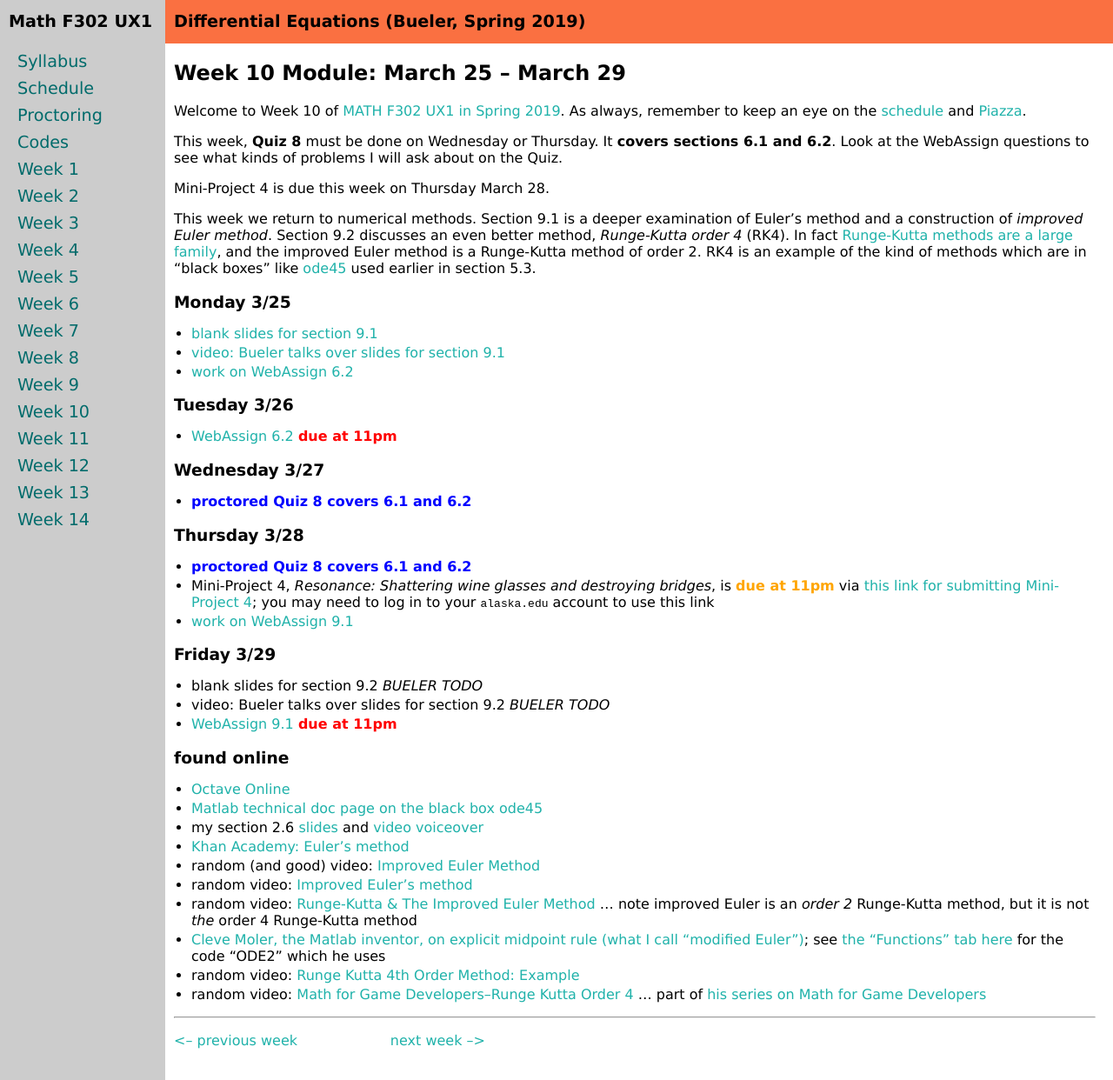
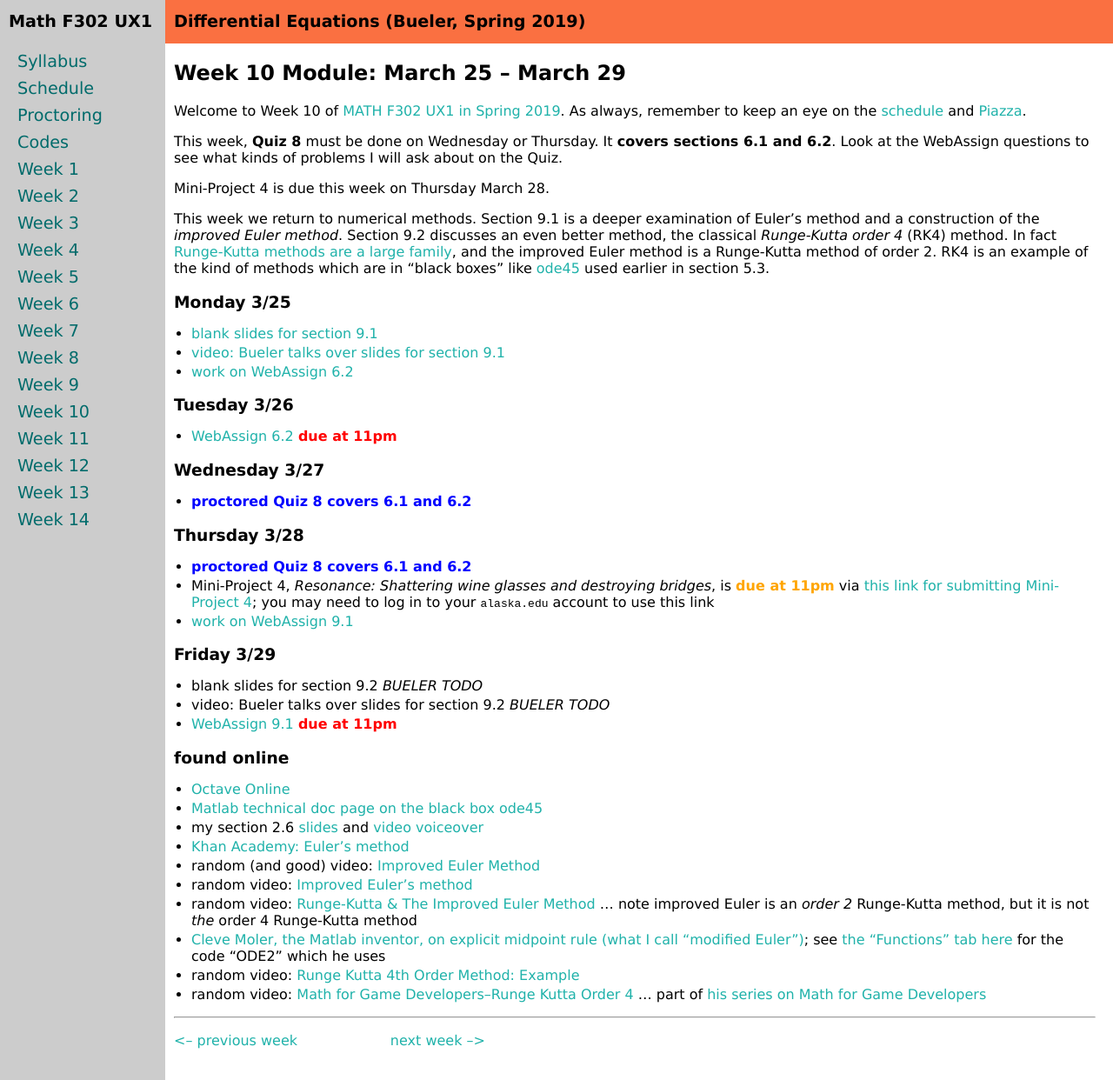
Before and after one commit to bueler/math302, a Jekyll site: the page built from week10.md, in a window 1280 px wide and 1242 px high. Shown: the whole window at 87% size. Built offline with Jekyll 4.4.1, drawn with Linux system fonts in a browser that asks for light colours.

Commit message:
minor: better wording

```diff
--- a/week10.md
+++ b/week10.md
@@ -11,7 +11,7 @@
 
 Mini-Project 4 is due this week on Thursday March 28.
 
-This week we return to numerical methods.  Section 9.1 is a deeper examination of Euler's method and a construction of _improved Euler method_.  Section 9.2 discusses an even better method, _Runge-Kutta order 4_ (RK4).  In fact [Runge-Kutta methods are a large family](https://en.wikipedia.org/wiki/Runge%E2%80%93Kutta_methods), and the improved Euler method is a Runge-Kutta method of order 2.  RK4 is an example of the kind of methods which are in "black boxes" like [ode45](https://www.mathworks.com/help/matlab/ref/ode45.html) used earlier in section 5.3.
+This week we return to numerical methods.  Section 9.1 is a deeper examination of Euler's method and a construction of the _improved Euler method_.  Section 9.2 discusses an even better method, the classical _Runge-Kutta order 4_ (RK4) method.  In fact [Runge-Kutta methods are a large family](https://en.wikipedia.org/wiki/Runge%E2%80%93Kutta_methods), and the improved Euler method is a Runge-Kutta method of order 2.  RK4 is an example of the kind of methods which are in "black boxes" like [ode45](https://www.mathworks.com/help/matlab/ref/ode45.html) used earlier in section 5.3.
 
 ### Monday 3/25
 * [blank slides for section 9.1](assets/slides/9-1.pdf)
```
